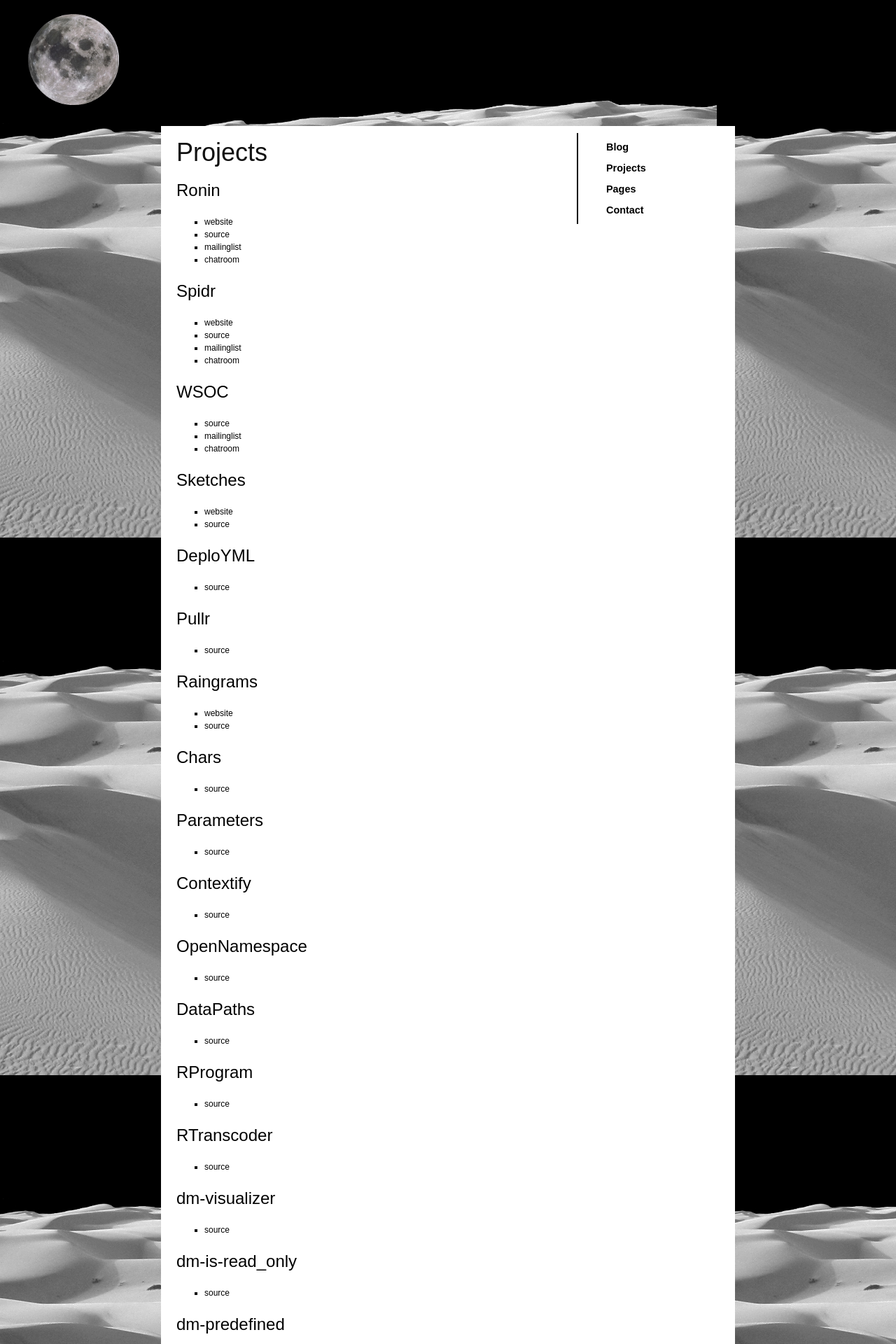
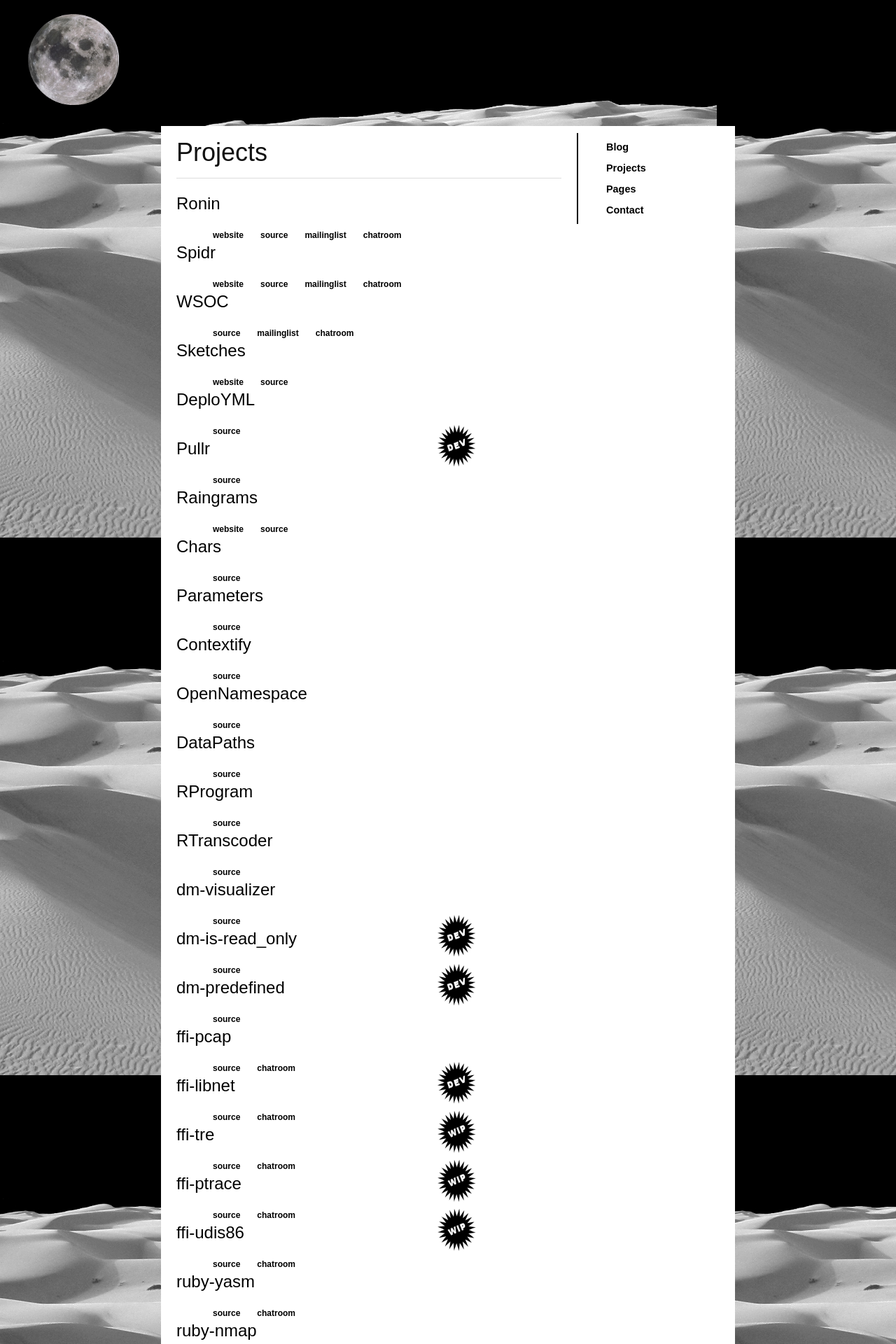
Before and after one commit to postmodern/postmodern.github.io, a Jekyll site: the page built from projects.html, in a window 1280 px wide. Shown: the top 1920 px of the page at 70% size. Built offline with Jekyll 4.4.1, drawn with Linux system fonts in a browser that asks for light colours.

Commit message:
Updated the layout of the Projects page.

```diff
--- /dev/null
+++ b/css/projects.css
@@ -0,0 +1,26 @@
+div.project {
+	height: 70px;
+}
+
+div.project > img.badge {
+	float: right;
+	width: 60px;
+	height: 60px;
+}
+
+div.project > h2 {
+}
+
+div.project > ol.links {
+	list-style: none;
+}
+
+div.project > ol.links > li {
+	clear: none;
+	float: left;
+	margin: 0 1em;
+}
+
+div.project > ol.links > li > a {
+	font-weight: bold;
+}
--- a/projects.html
+++ b/projects.html
@@ -1,19 +1,22 @@
 ---
 layout: default
+css:
+ - projects
 ---
 
 <h1>Projects</h1>
+<hr />
 
 {% for project in site.projects %}
-<div class="project">
-  {% if project.status != null %}
-  <div class="{{ project.status }}-badge"></div>
-  {% endif %}
-
+<div class="project span-11">
   {% if project.website != null %}
   <h2><a href="{{ project.website }}">{{ project.name }}</a></h2>
   {% else if project.source != null %}
   <h2><a href="{{ project.source }}">{{ project.name }}</a></h2>
+  {% endif %}
+
+  {% if project.status != null %}
+  <img class="badge" src="/images/{{ project.status }}_badge.png" />
   {% endif %}
 
   <ol class="links">
```
